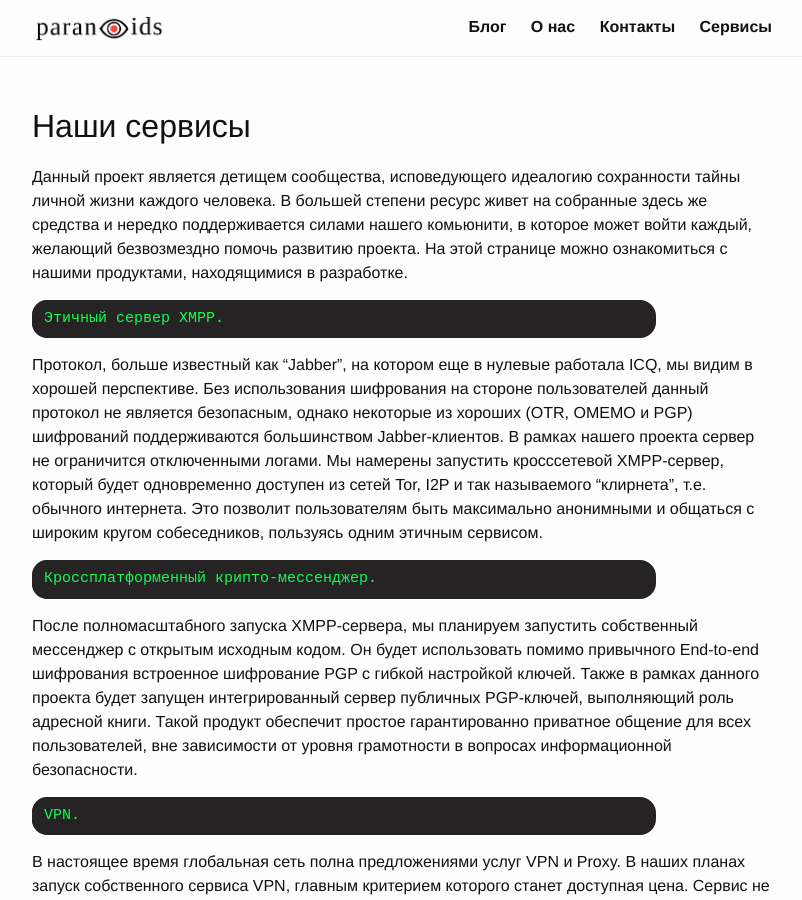
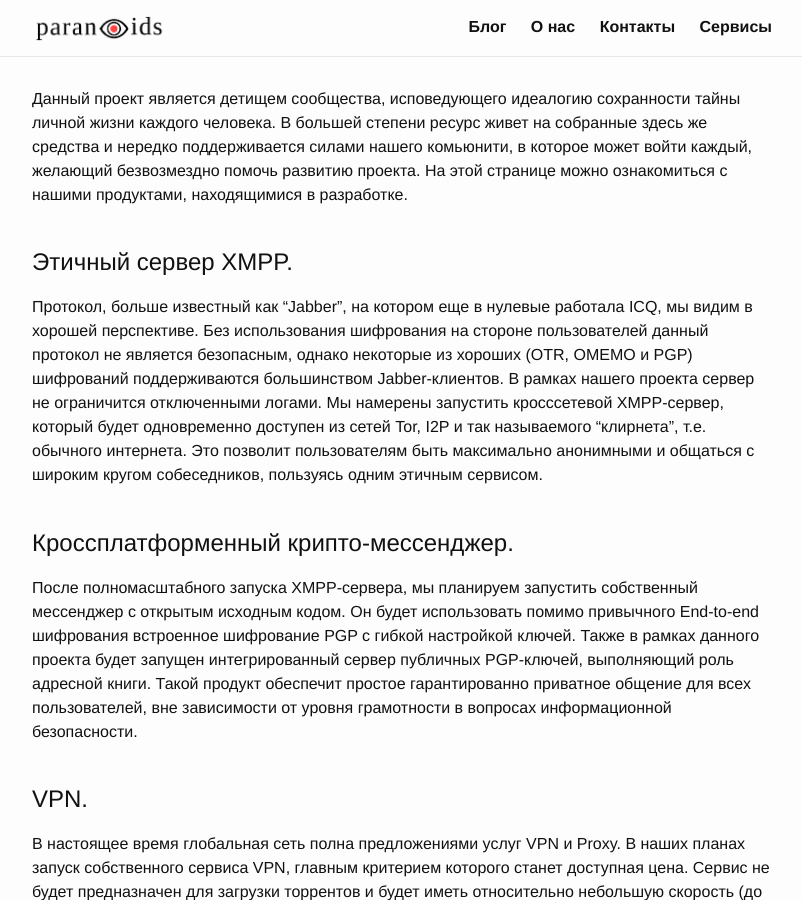
Before and after one commit to 2b7E1n6D0e5R7/2b7E1n6D0e5R7.github.io, a Jekyll site: the page built from _pages/services.md, in a window 1280 px wide and 900 px high. Shown: the whole window, without its empty margins (238-1040 px from the left). Built offline with Jekyll 4.4.1, drawn with Linux system fonts in a browser that asks for light colours.

Commit message:
Update services.md

````diff
--- a/_pages/services.md
+++ b/_pages/services.md
@@ -3,31 +3,22 @@ layout: default
 title: Сервисы
 permalink: /services/
 ---
-<h1 class="h-title">Наши сервисы</h1>
 
 Данный проект является детищем сообщества, исповедующего идеалогию сохранности тайны личной жизни каждого человека. В большей степени ресурс живет на собранные здесь же средства и нередко поддерживается силами нашего комьюнити, в которое может войти каждый, желающий безвозмездно помочь развитию проекта. На этой странице можно ознакомиться с нашими продуктами, находящимися в разработке.
 
-```
-Этичный сервер XMPP.
-```
+## Этичный сервер XMPP.
 
 Протокол, больше известный как "Jabber", на котором еще в нулевые работала ICQ, мы видим в хорошей перспективе. Без использования шифрования на стороне пользователей данный протокол не является безопасным, однако некоторые из хороших (OTR, OMEMO и PGP) шифрований поддерживаются большинством Jabber-клиентов. В рамках нашего проекта сервер не ограничится отключенными логами. Мы намерены запустить кросссетевой XMPP-сервер, который будет одновременно доступен из сетей Tor, I2P и так называемого "клирнета", т.е. обычного интернета. Это позволит пользователям быть максимально анонимными и общаться с широким кругом собеседников, пользуясь одним этичным сервисом.
 
-```
-Кроссплатформенный крипто-мессенджер.
-```
+## Кроссплатформенный крипто-мессенджер.
 
 После полномасштабного запуска XMPP-сервера, мы планируем запустить собственный мессенджер с открытым исходным кодом. Он будет использовать помимо привычного End-to-end шифрования встроенное шифрование PGP с гибкой настройкой ключей. Также в рамках данного проекта будет запущен интегрированный сервер публичных PGP-ключей, выполняющий роль адресной книги. Такой продукт обеспечит простое гарантированно приватное общение для всех пользователей, вне зависимости от уровня грамотности в вопросах информационной безопасности.
 
-```
-VPN.
-```
+## VPN.
 
 В настоящее время глобальная сеть полна предложениями услуг VPN и Proxy. В наших планах запуск собственного сервиса VPN, главным критерием которого станет доступная цена. Сервис не будет предназначен для загрузки торрентов и будет иметь относительно небольшую скорость (до 5 мб/с), однако его основная задача - безопасное подключение пользователей к сети Интернет, исключающее возможность перехвата трафика на стороне домашнего провайдера. Мы не намерены обманывать пользователей и заявляем сразу: в случае обращения компетентных правоохранительных органов о выдаче информации о нашем пользователе, мы не будем отпираться (что повлекло бы за собой проблемы, вплоть до блокировки), но и выдать конкретную информацию мы не сможем, т.к. сервер будет вести только мета-логи (для обеспечения безопасности самого VPN-сервера) и делать это только в рамках одних суток. В чем же главное отличие нашего проекта от сотен подобных? Мы будем незамедлительно сообщать пользователю о заинтересованности им со стороны правоохранителей, что будет прописано в Пользовательском соглашении.
 
-```
-Облачное крипто-хранилище.
-```
+## Облачное крипто-хранилище.
 
 Работа журналистов, некоторых политиков и просто жизнь параноика периодически подразумевают под собой необходимость в безопасном хранении данных. Наше облачное хранилище будет кросссетевым, т.е. позволит пользоваться им из сетей Tor, I2P и "клирнета". Помимо простого хранения данных в зашифрованной среде, доступной только самому пользователю, мы намерены реализовать потоковую запись видео и аудио, что может быть полезным для людей, опасающихся за свои свободы. Подобное видео и аудио в дальнейшем сможет стать неоспоримым свидетельством нарушения законов со стороны органов, производящих арест.
 
````
